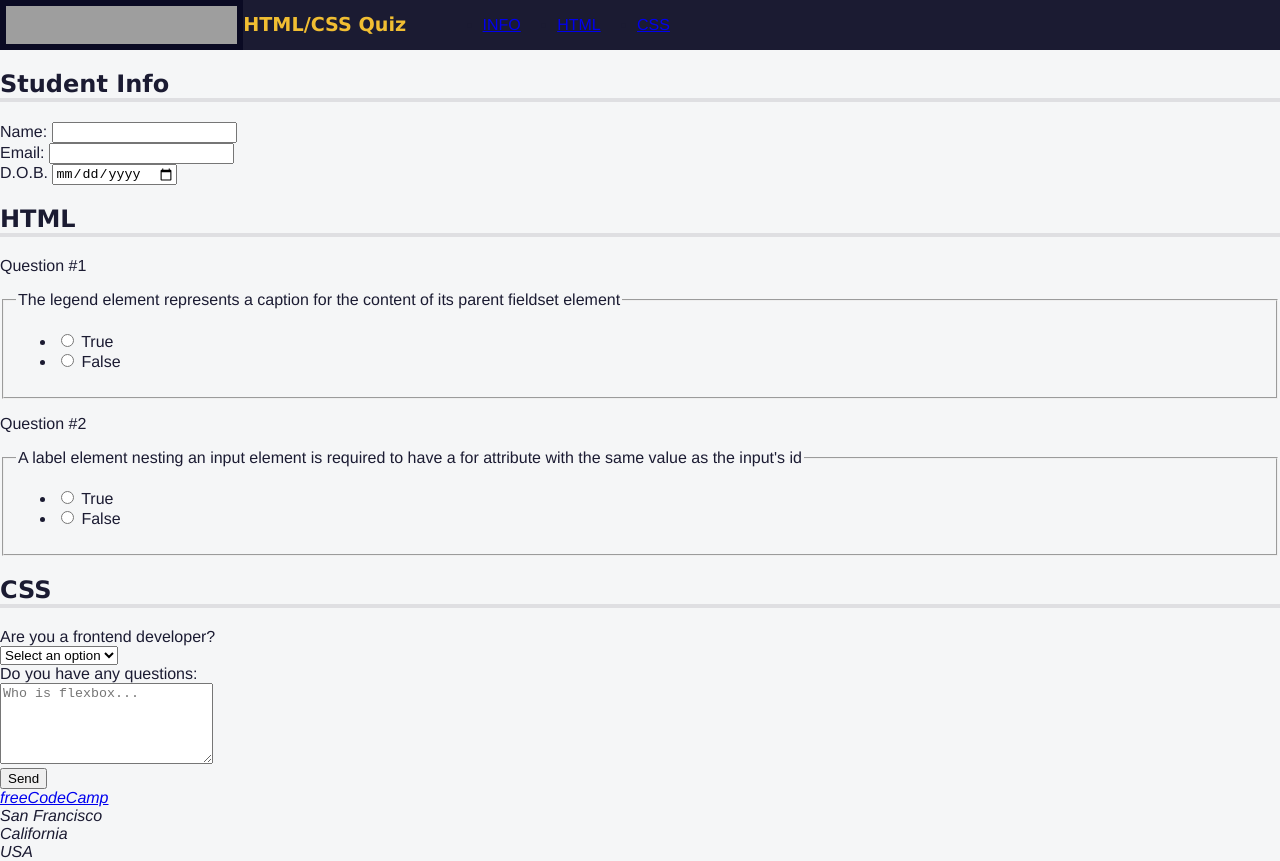
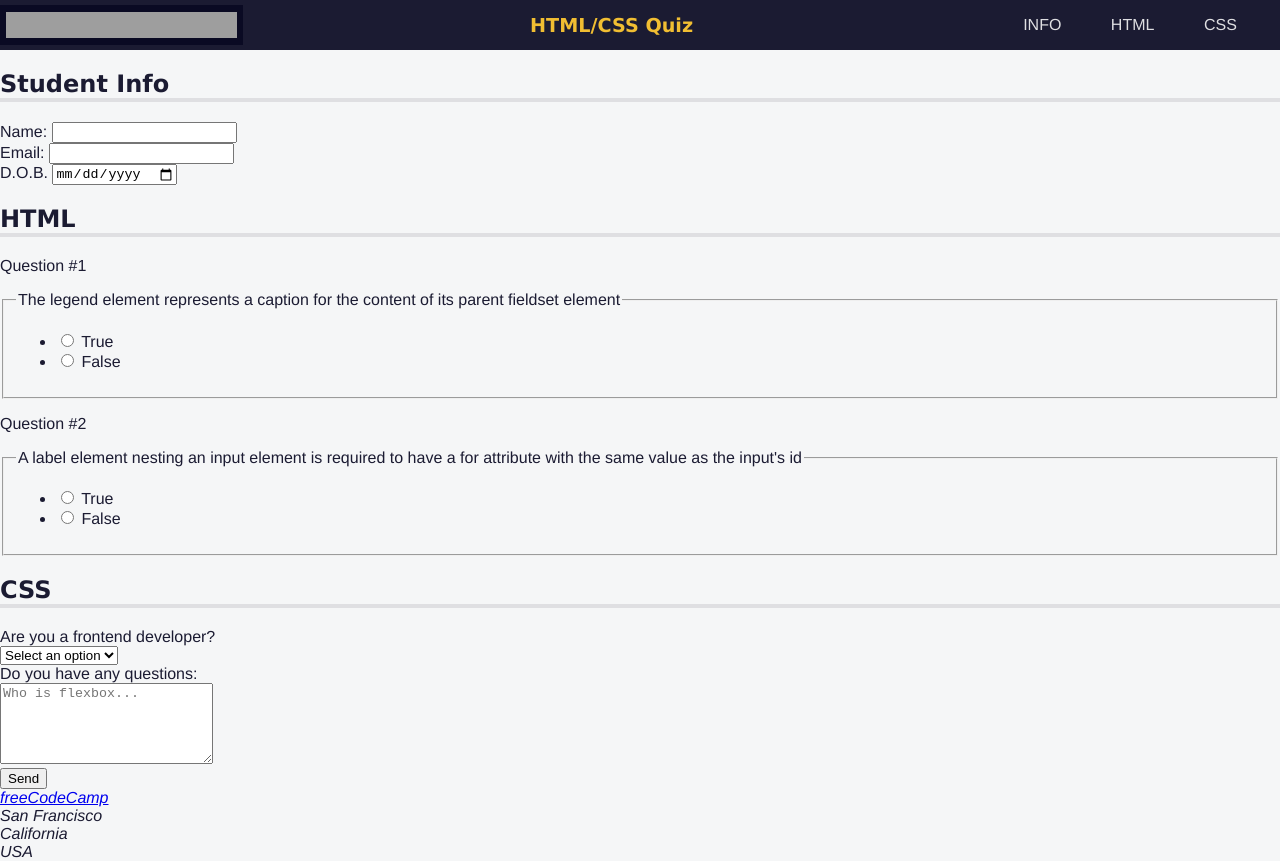
Before and after one commit to Tomoi96/Project-Quiz, a plain HTML site: page index.html in a window 1280 px wide. Drawn offline with Linux system fonts and the light colour scheme; grey boxes are pictures that could not be loaded.

Commit message:
header and navigation styled

```diff
--- a/resources/styles.css
+++ b/resources/styles.css
@@ -10,6 +10,10 @@ body {
     height: 50px;
     background-color: #1b1b32;
     display: flex;
+    justify-content: space-between;
+    align-items: center;
+    position: fixed;
+    top: 0;
 }
 
 #logo {
@@ -22,6 +26,11 @@ body {
 h1 {
     color: #f1be32;
     font-size: min(5vw, 1.2em);
+    text-align: center;
+}
+
+main {
+  padding-top: 50px;
 }
 
 nav {
@@ -33,9 +42,30 @@ body {
 nav > ul {
     display: flex;
     justify-content: space-evenly;
+    align-items: center;
+    flex-wrap: wrap;
+    padding-inline-start: 0;
+    margin-block: 0;
+    height: 100%;
 }
 
+nav > ul > li {
+    color: #dfdfe2;
+    margin: 0 0.2rem;
+    padding: 0.2rem;
+    display: block;
+}
 
+li > a {
+    color: inherit;
+    text-decoration: none;
+}
+
+nav > ul > li:hover {
+    background-color: #dfdfe2;
+    color: #1b1b32;
+    cursor: pointer;
+}
 
 h1,
 h2 {
```
Lines whose indentation alone changed are shown as unchanged.
